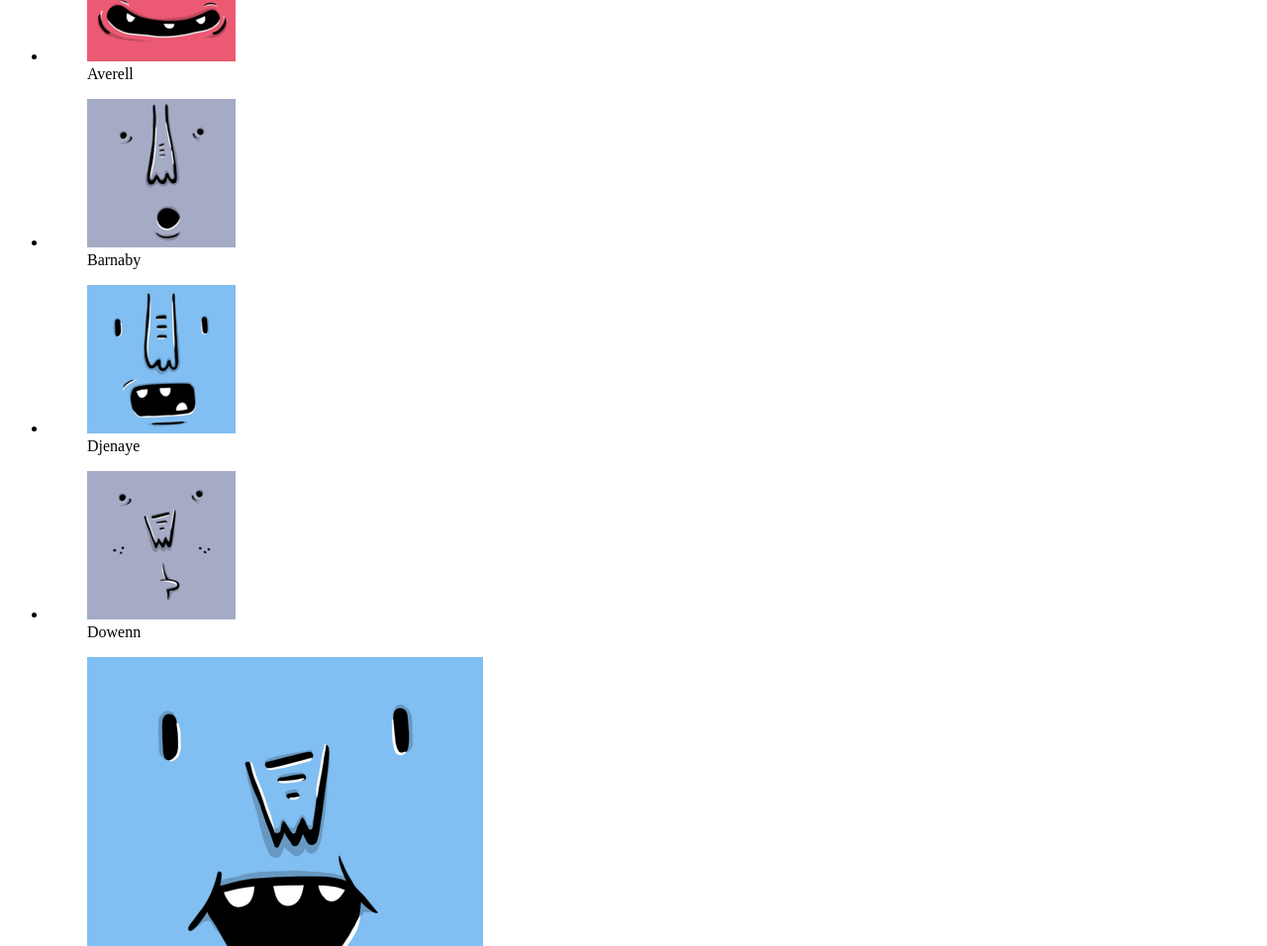
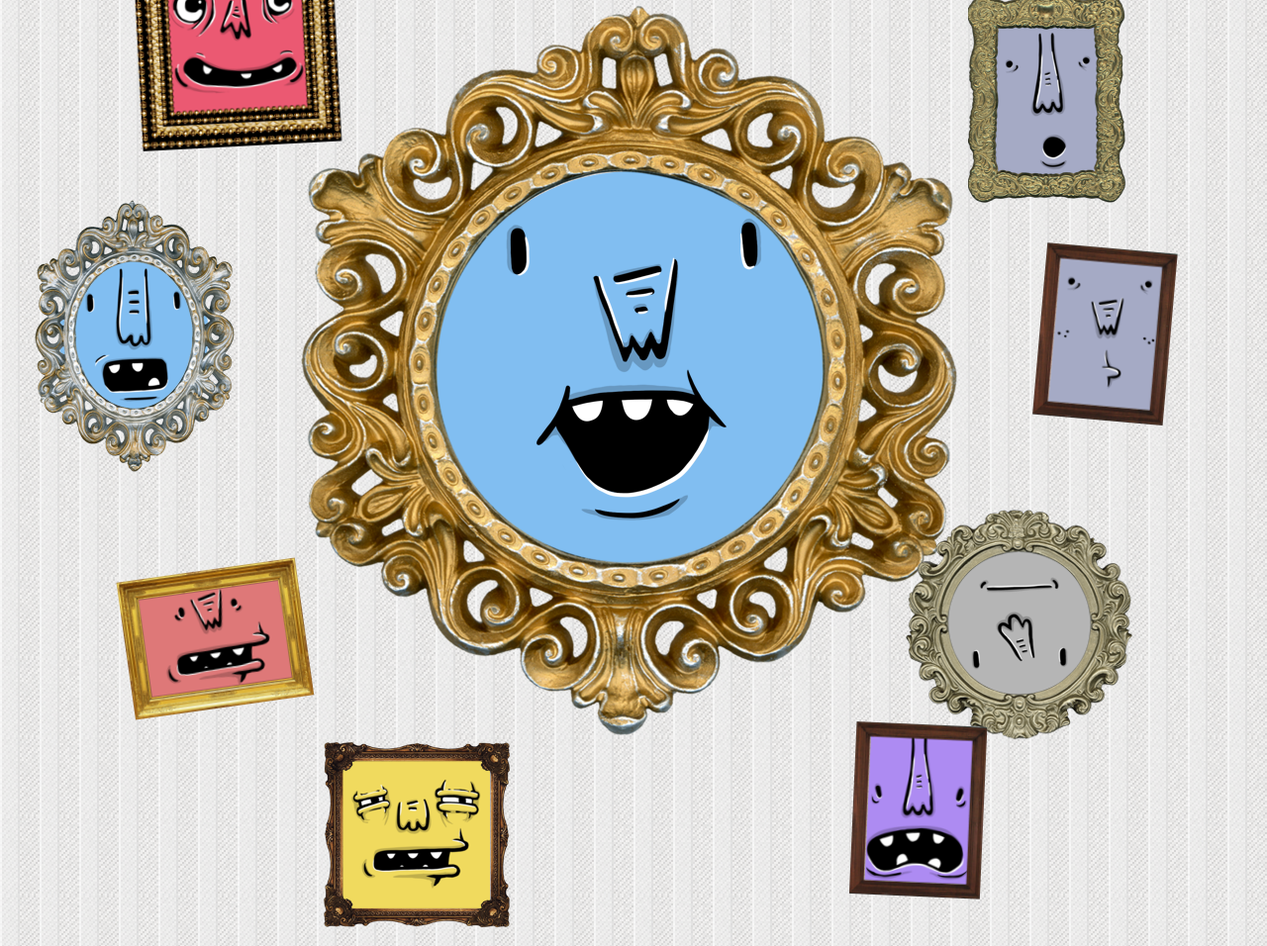
Before and after one commit to hepl-cpw/css-genialogik, a plain HTML site: page index.html in a window 1280 px wide. Shown: the part 215-1171 px from the top of the page at 99% size. Drawn offline with Linux system fonts and the light colour scheme; a web font is replaced by a local one.

Commit message:
Completed version of styles

```diff
--- /dev/null
+++ b/css/styles.css
@@ -0,0 +1,333 @@
+/* hepl-cpw/css-genialogik
+ * Genialogik, une histoire de famille.
+ *
+ * /css/styles.css - Main stylesheet
+ *
+ * NOTE: les styles à compléter commencent à la ligne 48
+ */
+
+/* micro-reset */
+* {
+    margin: 0;
+    padding: 0;
+}
+
+/* fonts */
+/* "Amatic SC" */
+@font-face {
+  font-family: 'Amatic SC';
+  font-style: normal;
+  font-weight: 700;
+  src: local('Amatic SC Bold'), local('AmaticSC-Bold'), url(http://fonts.gstatic.com/s/amaticsc/v8/IDnkRTPGcrSVo50UyYNK74joYw3YTyktCCer_ilOlhE.woff2) format('woff2');
+  unicode-range: U+0100-024F, U+1E00-1EFF, U+20A0-20AB, U+20AD-20CF, U+2C60-2C7F, U+A720-A7FF;
+}
+@font-face {
+  font-family: 'Amatic SC';
+  font-style: normal;
+  font-weight: 700;
+  src: local('Amatic SC Bold'), local('AmaticSC-Bold'), url(http://fonts.gstatic.com/s/amaticsc/v8/IDnkRTPGcrSVo50UyYNK7xampu5_7CjHW5spxoeN3Vs.woff2) format('woff2');
+  unicode-range: U+0000-00FF, U+0131, U+0152-0153, U+02C6, U+02DA, U+02DC, U+2000-206F, U+2074, U+20AC, U+2212, U+2215, U+E0FF, U+EFFD, U+F000;
+}
+/* "Gloria Hallelujah" */
+@font-face {
+  font-family: 'Gloria Hallelujah';
+  font-style: normal;
+  font-weight: 400;
+  src: local('Gloria Hallelujah'), local('GloriaHallelujah'), url(http://fonts.gstatic.com/s/gloriahallelujah/v8/CA1k7SlXcY5kvI81M_R28YGdvEu4SOXaLqFXyFUihk4.woff2) format('woff2');
+  unicode-range: U+0000-00FF, U+0131, U+0152-0153, U+02C6, U+02DA, U+02DC, U+2000-206F, U+2074, U+20AC, U+2212, U+2215, U+E0FF, U+EFFD, U+F000;
+}
+/* "Permanent Marker" */
+@font-face {
+  font-family: 'Permanent Marker';
+  font-style: normal;
+  font-weight: 400;
+  src: local('Permanent Marker'), local('PermanentMarker'), url(http://fonts.gstatic.com/s/permanentmarker/v5/9vYsg5VgPHKK8SXYbf3sMio-5Z6V1O0VBgfXWFfbB4c.woff2) format('woff2');
+  unicode-range: U+0000-00FF, U+0131, U+0152-0153, U+02C6, U+02DA, U+02DC, U+2000-206F, U+2074, U+20AC, U+2212, U+2215, U+E0FF, U+EFFD, U+F000;
+}
+
+/* main styles */
+/* l'exercice commence ici. */
+
+html {
+    background: transparent url( ../images/bcg.png ) top left repeat;
+    font: normal 62.5%/1.5 Verdana, Arial, sans-serif;
+    color: black;
+}
+
+a {
+    color: #c30;
+    text-decoration: none;
+    transition: color .25s ease-in-out;
+}
+
+a:hover {
+    color: #03c;
+    text-decoration: underline;
+}
+
+main {
+    width: 960px;
+    margin: 50px auto;
+}
+
+main header {
+    margin: 0 auto 25px;
+}
+
+h1[role="heading"] {
+    font: normal 4.8rem "Gloria Hallelujah";
+    color: rgba( 0, 0, 0, .5 );
+    text-align: center;
+}
+
+h1[role="heading"] em {
+    display: block;
+    font: normal 2.4rem "Permanent Marker";
+    color: rgba( 0, 0, 0, .75 );
+    transform: rotate( -8deg );
+}
+
+h1 small {
+    display: block;
+    font: normal 1.8rem "Gloria Hallelujah";
+    color: rgba( 0, 0, 0, .33 );
+}
+
+#trombino {
+    margin: 0 auto 7.5rem;
+}
+
+#trombino h2 {
+    display: none;
+}
+
+#trombino ul {
+    list-style: none;
+}
+
+li {
+    position: relative;
+    width: 15rem;
+    height: 15rem;
+    transform-origin: top center;
+    transition: transform .25s cubic-bezier(0.785, 0.135, 0.15, 0.86);
+}
+
+li:hover {
+    transform: rotate( 3deg ) !important;
+}
+
+figure {
+    position: relative;
+}
+
+figure figcaption {
+    display: none;
+}
+
+figure:after {
+    content: "";
+    position: absolute;
+}
+
+li:first-child {
+    position: relative;
+    transform: rotate( -3deg );
+}
+
+li:first-child figure:after {
+    width: 20.8rem;
+    height: 22.8rem;
+    top: -4rem;
+    left: -2.9rem;
+    background: transparent url( ../images/averell-frame.png ) center no-repeat;
+}
+
+li:nth-child(2) {
+    float: right;
+    width: 12.5rem;
+    height: 15rem;
+    margin: -8.5rem auto 0;
+}
+
+li:nth-child(2) figure {
+    overflow: hidden;
+}
+
+li:nth-child(2):after {
+    content: "";
+    position: absolute;
+    width: 16rem;
+    height: 22.8rem;
+    top: -4.8rem;
+    left: -1.75rem;
+    background: transparent url( ../images/barnaby-frame.png ) center no-repeat;
+}
+
+li:nth-child(2) figure img {
+    margin-left: -1.25rem;
+}
+
+li:nth-child(2) + li {
+    top: 15rem;
+    left: -10rem;
+}
+
+li:nth-child(2) + li figure:after {
+    width: 20.2rem;
+    height: 27.5rem;
+    top: -6.1rem;
+    left: -2.55rem;
+    background: transparent url( ../images/djenaye-frame.png ) center no-repeat;
+}
+
+li:nth-child(2) + li figure img {
+    border-radius: 20rem / 18rem;
+}
+
+li:nth-child(4n) {
+    position: relative;
+    margin: 0 0 0 95%;
+    transform: rotate( 5deg );
+}
+
+li:nth-child(4n):after {
+    content: "";
+    position: absolute;
+    display: block;
+    width: 13.9rem;
+    height: 18.2rem;
+    top: -1.4rem;
+    left: -1.9rem;
+    background: transparent url( ../images/dowenn-onil-frame.png ) center no-repeat;
+}
+
+li:nth-child(4n) figure {
+    width: 11rem;
+    height: 15rem;
+    overflow: hidden;
+}
+
+li:nth-child(4n) figure img {
+    margin-left: -2.35rem;
+}
+
+[id="harpo"] {
+    width: 40rem;
+    height: 40rem;
+    margin: -24rem auto 0;
+}
+
+[id="harpo"] figure:after {
+    width: 67.2rem;
+    height: 75.1rem;
+    top: -17.6rem;
+    left: -13.6rem;
+    background: transparent url( ../images/harpo-frame.png ) center no-repeat;
+}
+
+[id="harpo"] img {
+    border-radius: 100%;
+}
+
+.sixth {
+    position: relative;
+    margin: 2rem 0 0 -2.5rem;
+    transform: rotate( -8deg );
+}
+
+.sixth:after {
+    content: "";
+    position: absolute;
+    width: 22.9rem;
+    height: 23.5rem;
+    top: -6.5rem;
+    left: -4rem;
+    background: transparent url( ../images/gordon-blue-frame.png ) center no-repeat;
+}
+
+.sixth figure {
+    height: 11rem;
+    overflow: hidden;
+}
+
+.sixth figure img {
+    margin-top: -2.25rem;
+}
+
+li:not(.alive) {
+    position: absolute;
+    top: 77rem;
+    right: 17.5rem;
+}
+
+li:not(.alive) figure:after {
+    width: 22.9rem;
+    height: 23.5rem;
+    top: -4rem;
+    left: -4rem;
+    background: transparent url( ../images/kurtis-frame.png ) center no-repeat;
+    -webkit-filter: grayscale( 66% );
+    -moz-filter: grayscale( 66% );
+    filter: grayscale( 66% );
+}
+
+li:not(.alive) img {
+    -webkit-filter: grayscale( 100% );
+    -moz-filter: grayscale( 100% );
+    filter: grayscale( 100% );
+    transform: rotate( 180deg );
+}
+
+.alive.eighth {
+    margin-left: 75%;
+    transform: rotate( 2.5deg );
+}
+
+li:last-of-type {
+    margin: -12.5rem 0 0 18.5rem;
+}
+
+li:last-of-type figure:after {
+    width: 19.2rem;
+    height: 19.2rem;
+    top: -2rem;
+    left: -2rem;
+    background: transparent url( ../images/peyton-frame.png ) center no-repeat;
+}
+
+.notes {
+    margin: 0 auto 5rem;
+}
+
+.notes:before {
+    content: "";
+    display: block;
+    width: 100%;
+    height: .2rem;
+    margin: 0 auto 2rem;
+    background: rgba( 0, 0, 0, .5 );
+}
+
+.notes h2 {
+    margin: 0 auto 1.2rem;
+    font: normal 4.2rem "Permanent Marker";
+    color: rgba( 0, 0, 0, .75 );
+    text-align: center;
+}
+
+section + section p {
+    font: normal 3.2rem "Amatic SC";
+    color: brown;
+}
+
+footer {
+    padding-top: 2.5rem;
+    border-top: 1px solid gray;
+}
+
+footer p {
+    margin: 0 auto 1rem;
+    font: normal 1.2rem Verdana, Arial, sans-serif;
+    text-align: right;
+}
--- a/index.html
+++ b/index.html
@@ -7,6 +7,8 @@
         <meta name="viewport" content="width=device-width, initial-scale=1" />
 
         <meta name="description" content="Genialogik, une histoire de famille : une bien belle brochette d'abrutis." />
+
+        <link rel="stylesheet" href="css/styles.css" />
 
         <!--[if lt IE 9]>
             <script src="http://html5shim.googlecode.com/svn/trunk/html5.js"></script>
```
